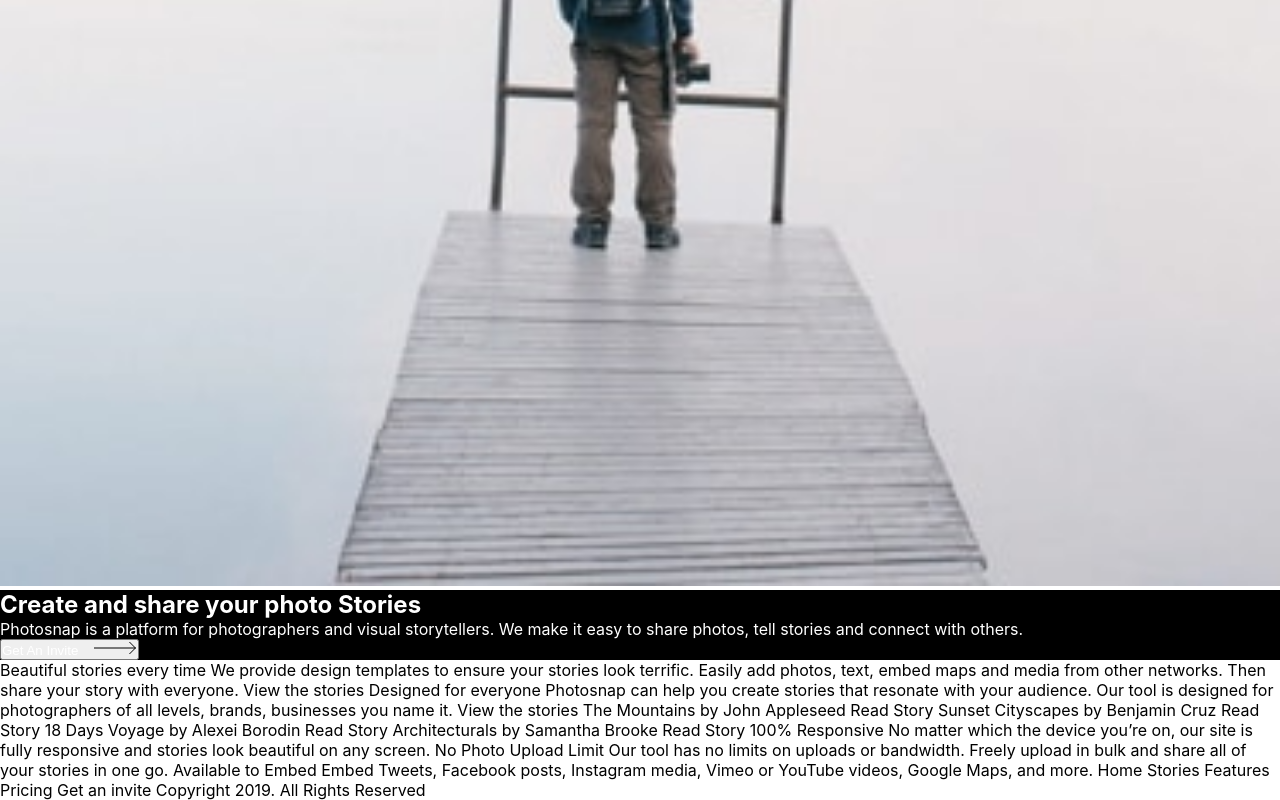
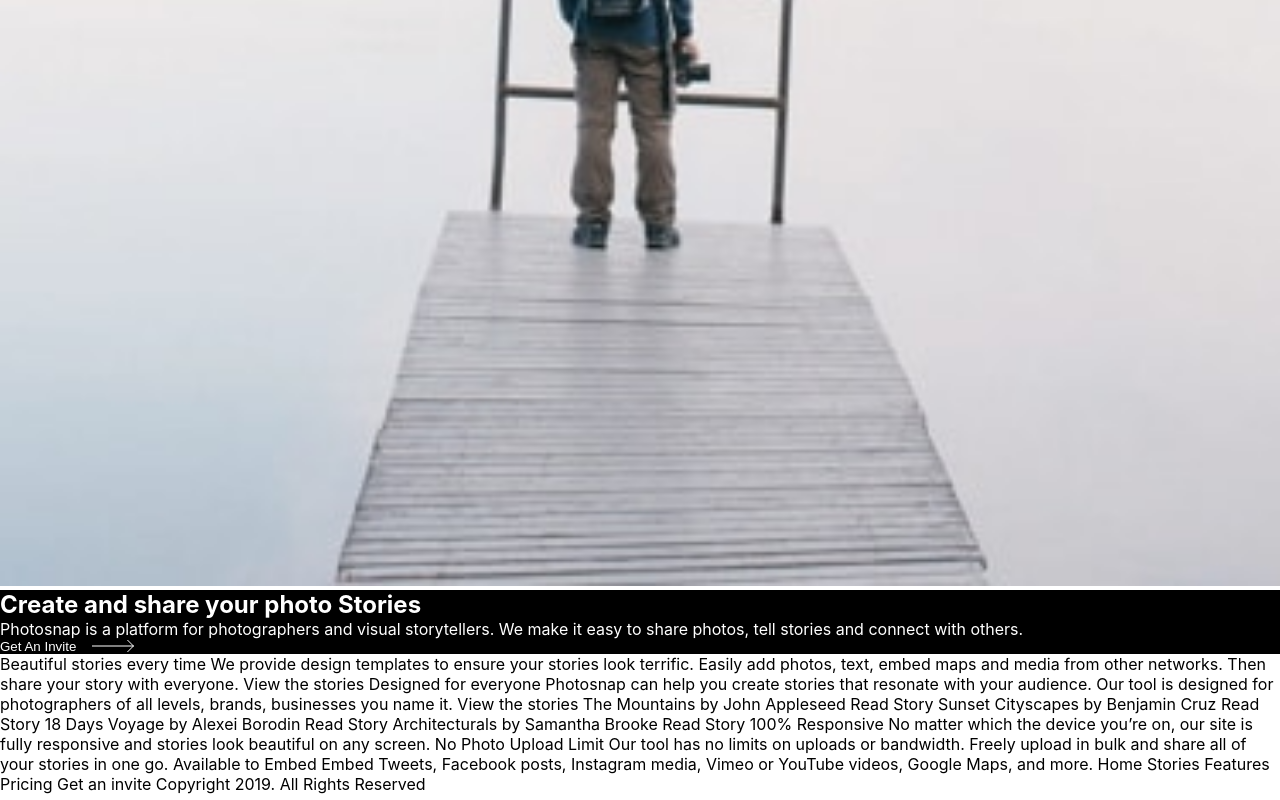
Before and after one commit to alexJSanchez/PhotoSnap, a React (Create React App) app in the folder photosnap/: page / in a window 1280 px wide. Shown: the part 486-1286 px from the top of the page. Built offline with nearby package versions, Linux system fonts and the light colour scheme.

Commit message:
create btn-two

```diff
--- a/photosnap/src/App.css
+++ b/photosnap/src/App.css
@@ -12,10 +12,16 @@
 
 /*main content*/
 .btn-two {
+	display: flex;
+	gap: 16px;
+}
+.btn-two {
+	background-color: black;
+	border: none;
 	color: #fff;
 }
 .arrow-img {
-	margin-left: 16px;
+	filter: invert(100%) brightness(100%) contrast(100%);
 }
 .btn-p {
 	font-family: DM Sans;
--- a/photosnap/src/App.js
+++ b/photosnap/src/App.js
@@ -27,7 +27,7 @@ function App() {
 							We make it easy to share photos, tell stories and connect with
 							others.
 						</p>
-						<div className="">
+						<div className="btn-two-box">
 							<button className="btn-two">
 								Get An Invite
 								<img className="arrow-img" src={arrow} />
```
